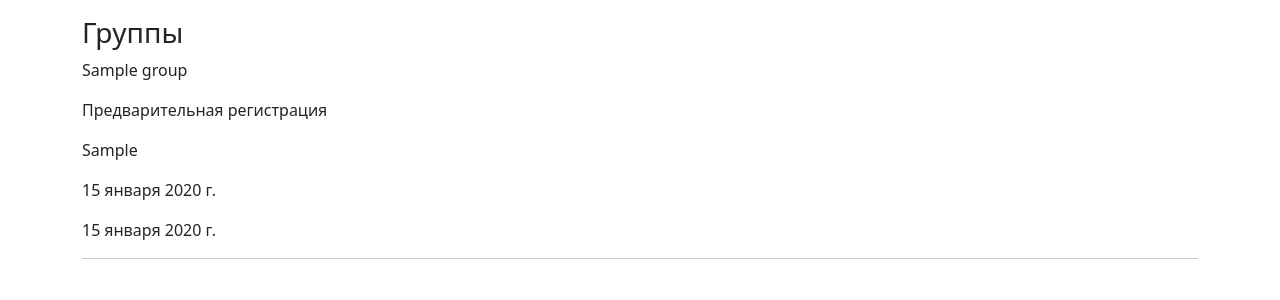
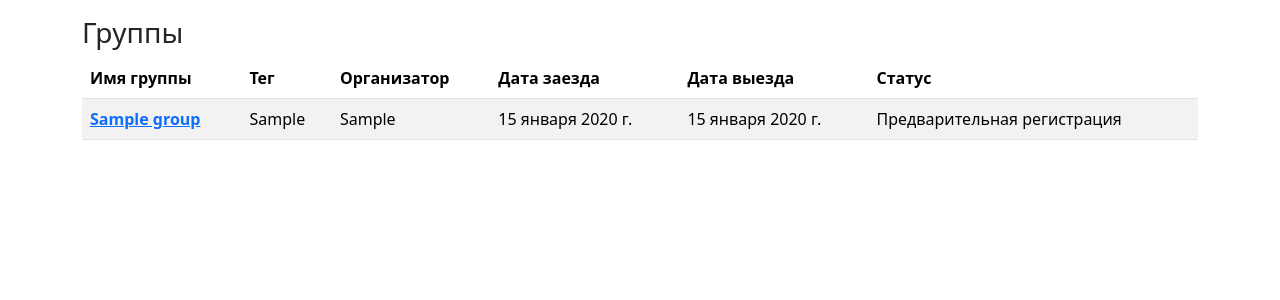
Before and after one commit to santex85/backend_moskow, a Django app: page /groups/ in a window 1280 px wide. Shown: the part 56-356 px from the top of the page. Run offline with Django 4.2, Linux system fonts and the light colour scheme; tables that the repository leaves empty hold one stand-in row (values such as "Sample post"); some libraries are stand-ins or nearby versions.

Commit message:
delete popup, output groups in table

```diff
--- a/templates/crm/early_booking.html
+++ b/templates/crm/early_booking.html
@@ -14,5 +14,4 @@
             </div>
         </div>
     </div>
-    {% include "include/booking/modal.html" %}
 {% endblock %}
--- a/templates/crm/groups.html
+++ b/templates/crm/groups.html
@@ -7,14 +7,37 @@
         </div>
         <div class="row">
             <div class="col-12">
-                {% for group in groups %}
-                    <p>{{ group.name }}</p>
-                    <p>{{ group.status }}</p>
-                    <p>{{ group.tag }}</p>
-                    <p>{{ group.date_checkin }}</p>
-                    <p>{{ group.date_checkout }}</p>
-                    <hr>
-                {% endfor %}
+
+
+                <table class="table table-striped">
+                    <thead>
+                    <tr>
+                        <th scope="col">Имя группы</th>
+                        <th scope="col">Тег</th>
+                        <th scope="col">Организатор</th>
+                        <th scope="col">Дата заезда</th>
+                        <th scope="col">Дата выезда</th>
+                        <th scope="col">Статус</th>
+
+                    </tr>
+                    </thead>
+                    <tbody>
+                    {% for group in groups %}
+                        <tr>
+
+                            <th><a href="{% url 'group' pk=group.pk %}">{{ group.name }}</a></th>
+                            <td>{{ group.tag }}</td>
+                            <td>{{ group.group_organizer }}</td>
+                            <td>{{ group.date_checkin }}</td>
+                            <td>{{ group.date_checkout }}</td>
+                            <td>{{ group.status }}</td>
+
+
+                        </tr>
+                    {% endfor %}
+
+                    </tbody>
+                </table>
 
             </div>
         </div>
```
